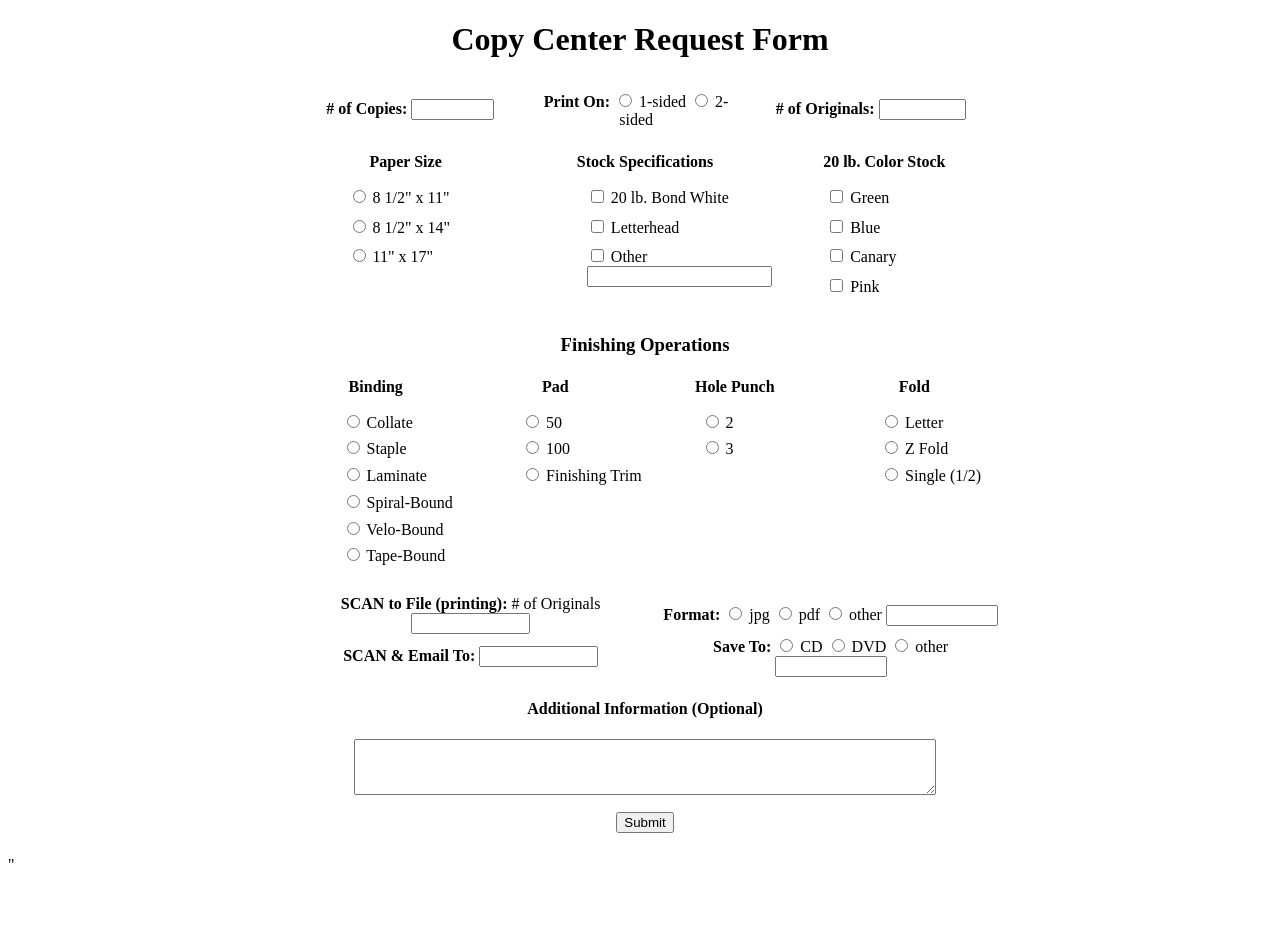
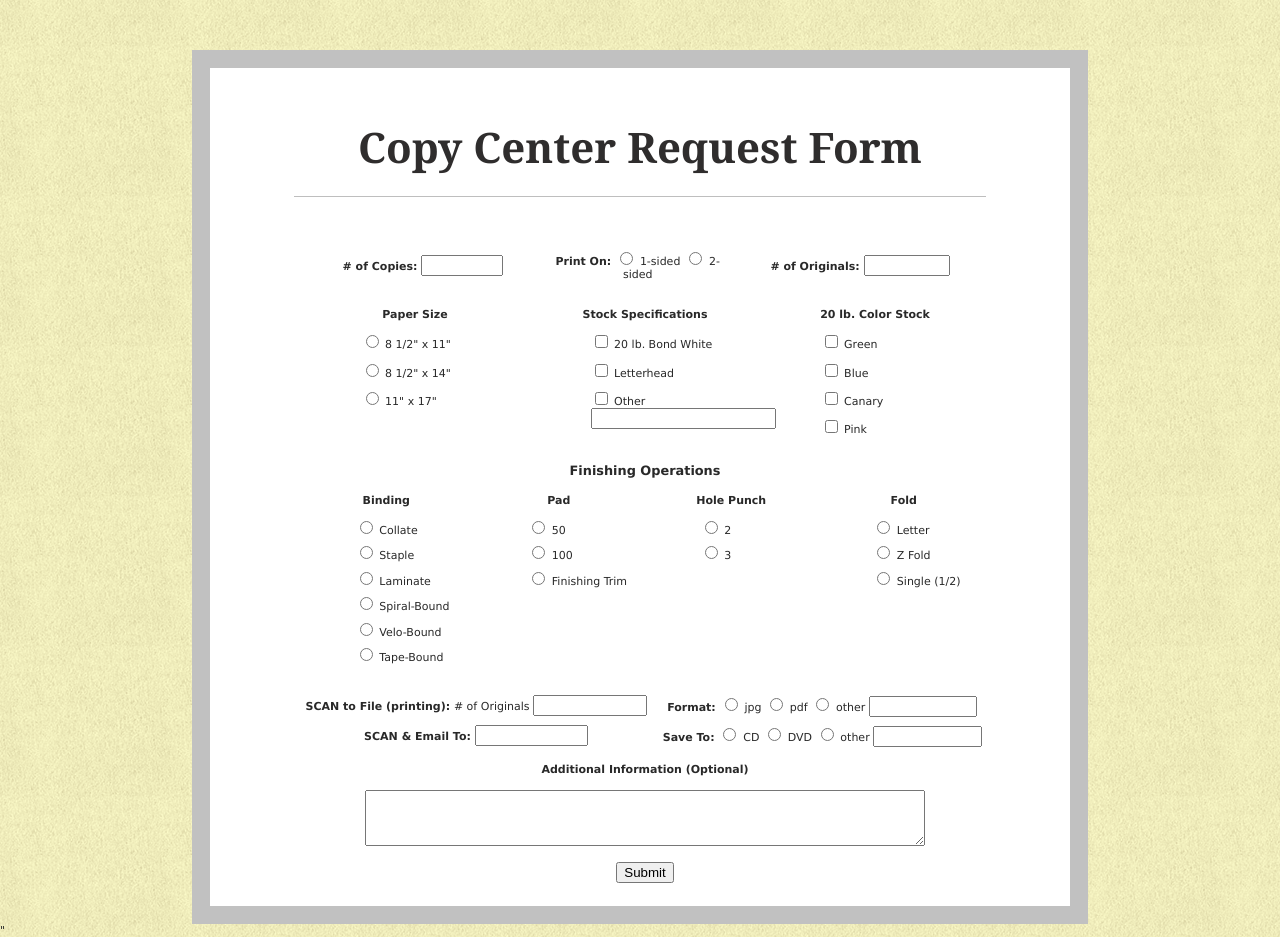
Before and after one commit to mfouladi/pola-graphic-services, a PHP site: page /copy_center.php in a window 1280 px wide. Before the commit the page ends 863 px from the top, so only its background shows below. Run offline with PHP 8.4, Linux system fonts and the light colour scheme.

Commit message:
Added Design to Copy Center Form

```diff
--- a/copy_center.css
+++ b/copy_center.css
@@ -1,6 +1,14 @@
 html,body {
-	/*background-color: #000066;*/
+	width: 100%;
 	height: 100%;
+}
+
+body{
+	font-family: Verdana, sans-serif;
+	font-size: 11px;
+	color: #292929;
+	background: url(./texture-gif/yellow.gif);
+	margin: 0; padding: 50px 0 0 0;
 }
 
 h1 {
@@ -8,16 +16,39 @@ h1 {
 }
 
 .wrapper{
-	/*background-color: #0099FF;
-	min-height: 100%;*/
-    width:  720px;
-    margin-top: 0;
-    margin-bottom: 0;
-	border: 0;
-	padding:0;
-    margin-left: auto;
-    margin-right: auto;
+	width: 896px;
+	margin: 0 auto;
 	text-align: center;
+}
+
+.header{
+	width: 692px;
+	padding: 0 84px;
+	background: #ffffff;
+	border-left: 18px solid #c1c1c1;
+	border-right: 18px solid #c1c1c1;
+	border-top: 18px solid #c1c1c1;
+	overflow: hidden;
+}
+
+.header h1 {
+		font-family: Georgia,serif;
+		color: #2f2d2d;
+		font-size: 42px;
+		line-height: 30px;
+		padding: 36px 0 34px 0;
+		border-bottom: 1px solid #bebebe;
+	}
+
+.content{
+	width: 692px;
+	padding: 0 84px;
+	/*background: #0099FF;*/
+	background: #ffffff;
+	border-left: 18px solid #c1c1c1;
+	border-right: 18px solid #c1c1c1;
+	border-bottom: 18px solid #c1c1c1;
+	overflow: hidden;
 }
 
 .table_wrapper{
--- a/copy_center.php
+++ b/copy_center.php
@@ -9,7 +9,10 @@
     </head>
     <body>
         <div class="wrapper">
+			<div class="header">
 				<h1>Copy Center Request Form</h1>
+			</div>
+			<div class="content">
 				<div class="table_wrapper">
 					<form action="" method="post">
 
@@ -226,5 +229,6 @@
 
 				</div>
 			</div>
+		</div>
     </body>
 </html>"
```
Lines whose indentation alone changed are shown as unchanged.
